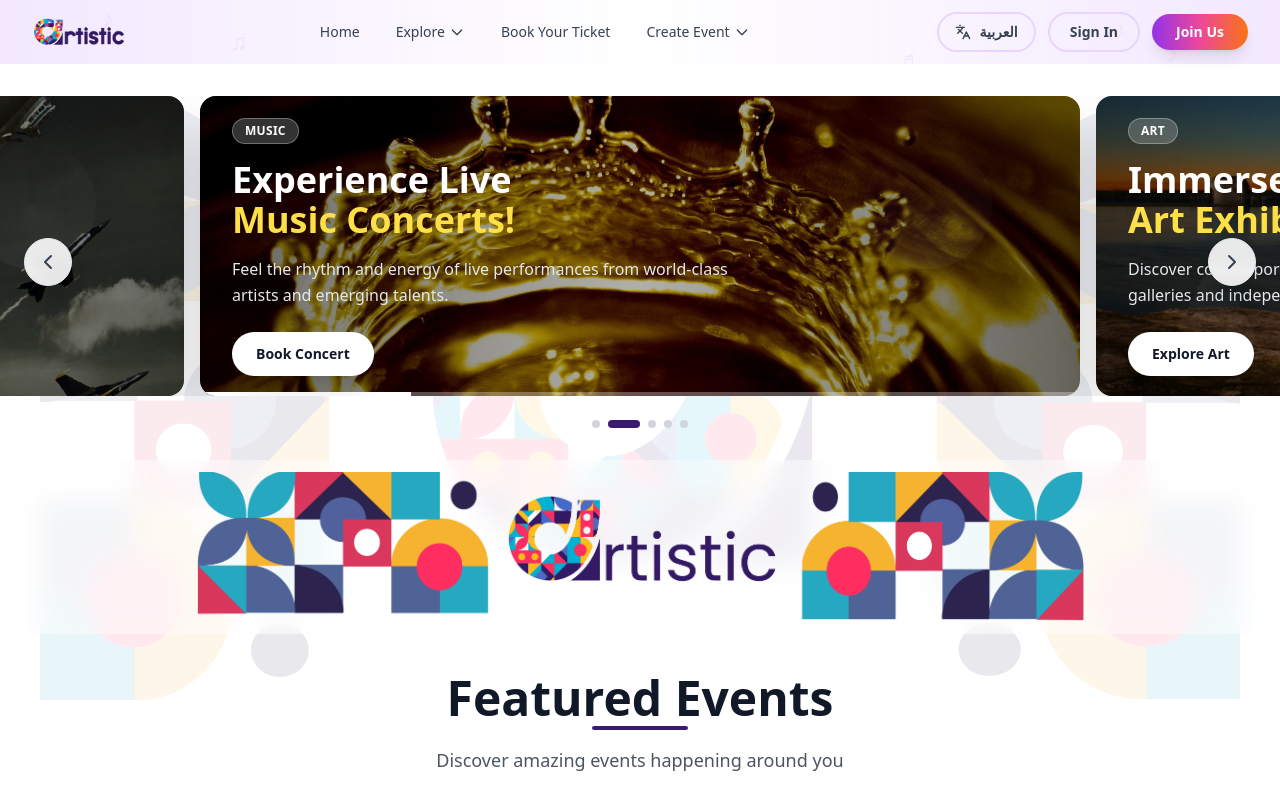
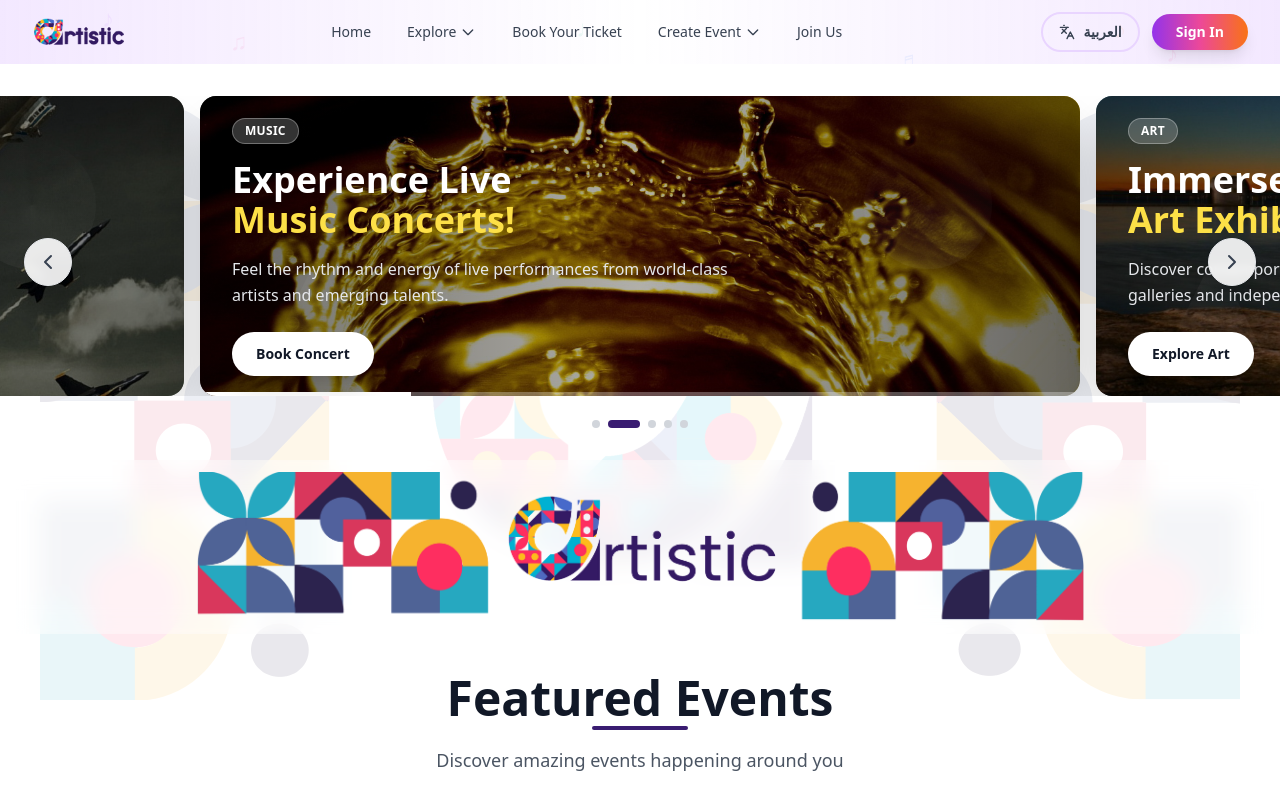
Before and after one commit to Aniket-Subudh1/artistic, a Next.js app: page /en in a window 1280 px wide. Shown: the top 800 px of the page. Built offline with nearby package versions, Linux system fonts and the light colour scheme.

Commit message:
New update

```diff
--- a/src/app/[locale]/layout.tsx
+++ b/src/app/[locale]/layout.tsx
@@ -125,10 +125,22 @@ export default async function RootLayout({
   return (
     <html lang={locale} dir={direction}>
       <head>
-        <meta name="theme-color" content="#9333ea" />
+        {/* Mobile browser theme colors - Set to white for clean appearance */}
+        <meta name="theme-color" content="#ffffff" />
+        <meta name="theme-color" media="(prefers-color-scheme: light)" content="#ffffff" />
+        <meta name="theme-color" media="(prefers-color-scheme: dark)" content="#ffffff" />
+
+        {/* Mobile web app settings */}
         <meta name="mobile-web-app-capable" content="yes" />
         <meta name="apple-mobile-web-app-capable" content="yes" />
-        <meta name="apple-mobile-web-app-status-bar-style" content="black-translucent" />
+        <meta name="apple-mobile-web-app-status-bar-style" content="default" />
+
+        {/* Additional mobile browser styling */}
+        <meta name="msapplication-navbutton-color" content="#ffffff" />
+        <meta name="msapplication-TileColor" content="#ffffff" />
+
+        {/* Viewport settings for better mobile experience */}
+        <meta name="viewport" content="width=device-width, initial-scale=1, viewport-fit=cover" />
 
         <script
           type="application/ld+json"
--- a/src/components/main/Navbar.tsx
+++ b/src/components/main/Navbar.tsx
@@ -14,12 +14,35 @@ export function Navbar() {
   const [isScrolled, setIsScrolled] = useState(false)
   const [isMobileMenuOpen, setIsMobileMenuOpen] = useState(false)
   const [activeDropdown, setActiveDropdown] = useState<number | null>(null)
+  const [isVisible, setIsVisible] = useState(true)
+  const [lastScrollY, setLastScrollY] = useState(0)
 
   useEffect(() => {
-    const handleScroll = () => setIsScrolled(window.scrollY > 50)
-    window.addEventListener("scroll", handleScroll)
+    const handleScroll = () => {
+      const currentScrollY = window.scrollY
+
+      // Determine if scrolled enough to change appearance
+      setIsScrolled(currentScrollY > 50)
+
+      // Determine visibility based on scroll direction
+      if (currentScrollY < lastScrollY || currentScrollY < 100) {
+        // Scrolling up or near top - show navbar
+        setIsVisible(true)
+      } else if (currentScrollY > lastScrollY && currentScrollY > 100) {
+        // Scrolling down and not near top - hide navbar
+        setIsVisible(false)
+        // Close mobile menu if open
+        setIsMobileMenuOpen(false)
+        // Close dropdowns
+        setActiveDropdown(null)
+      }
+
+      setLastScrollY(currentScrollY)
+    }
+
+    window.addEventListener("scroll", handleScroll, { passive: true })
     return () => window.removeEventListener("scroll", handleScroll)
-  }, [])
+  }, [lastScrollY])
 
   const toggleLanguage = () => {
     const newLocale = locale === 'en' ? 'ar' : 'en'
@@ -68,7 +91,8 @@ export function Navbar() {
           description: t('bookEquipmentDesc')
         }
       ]
-    }
+    },
+    { href: "/join-us", label: t('joinUs') },
   ]
 
   const handleMouseEnter = (idx: number) => {
@@ -83,6 +107,8 @@ export function Navbar() {
     <>
       <header
         className={`fixed top-0 start-0 end-0 z-50 transition-all duration-500 ${
+          isVisible ? 'translate-y-0' : '-translate-y-full'
+        } ${
           isScrolled
             ? 'bg-white/20 backdrop-blur-xl border-b border-white/20 shadow-lg'
             : 'bg-gradient-to-r from-purple-100 via-white/80 to-purple-100 backdrop-blur-sm'
@@ -228,21 +254,12 @@ export function Navbar() {
                 <span>{locale === 'en' ? 'العربية' : 'English'}</span>
               </button>
 
+
               <Link
                 href="/auth/signin"
-                className={`px-5 py-2 text-sm font-semibold rounded-full border-2 transition-all duration-300 hover:shadow-lg ${
-                  isScrolled
-                    ? 'text-gray-800 border-white/30 hover:border-white/50 hover:bg-white/20 backdrop-blur-sm'
-                    : 'text-gray-700 border-purple-200 hover:border-purple-400 hover:bg-purple-50'
-                }`}
-              >
-                {t('signIn')}
-              </Link>
-              <Link
-                href="/join-us"
                 className="relative px-6 py-2 text-sm bg-gradient-to-r from-purple-600 via-pink-500 to-orange-500 text-white font-bold rounded-full shadow-lg hover:shadow-2xl transition-all duration-300 overflow-hidden group"
               >
-                <span className="relative z-10">{t('joinUs')}</span>
+                <span className="relative z-10">{t('signIn')}</span>
                 <div className="absolute inset-0 bg-gradient-to-r from-orange-500 via-pink-600 to-purple-700 opacity-0 group-hover:opacity-100 transition-opacity duration-500" />
                 <div className="absolute inset-0 animate-pulse-slow opacity-30">
                   <div className="absolute top-0 start-0 w-full h-full bg-gradient-to-r from-transparent via-white to-transparent transform -skew-x-12 translate-x-[-100%] group-hover:translate-x-[100%] transition-transform duration-1000" />
@@ -366,7 +383,7 @@ export function Navbar() {
                     <span>{locale === 'en' ? 'العربية' : 'English'}</span>
                   </button>
                   <Link
-                    href="/signin"
+                    href="/auth/signin"
                     className={`block w-full px-4 py-2.5 text-sm text-center font-semibold rounded-2xl border-2 transition-all duration-300 ${
                       isScrolled
                         ? 'text-gray-800 border-white/30 hover:bg-white/20 backdrop-blur-sm'
```
